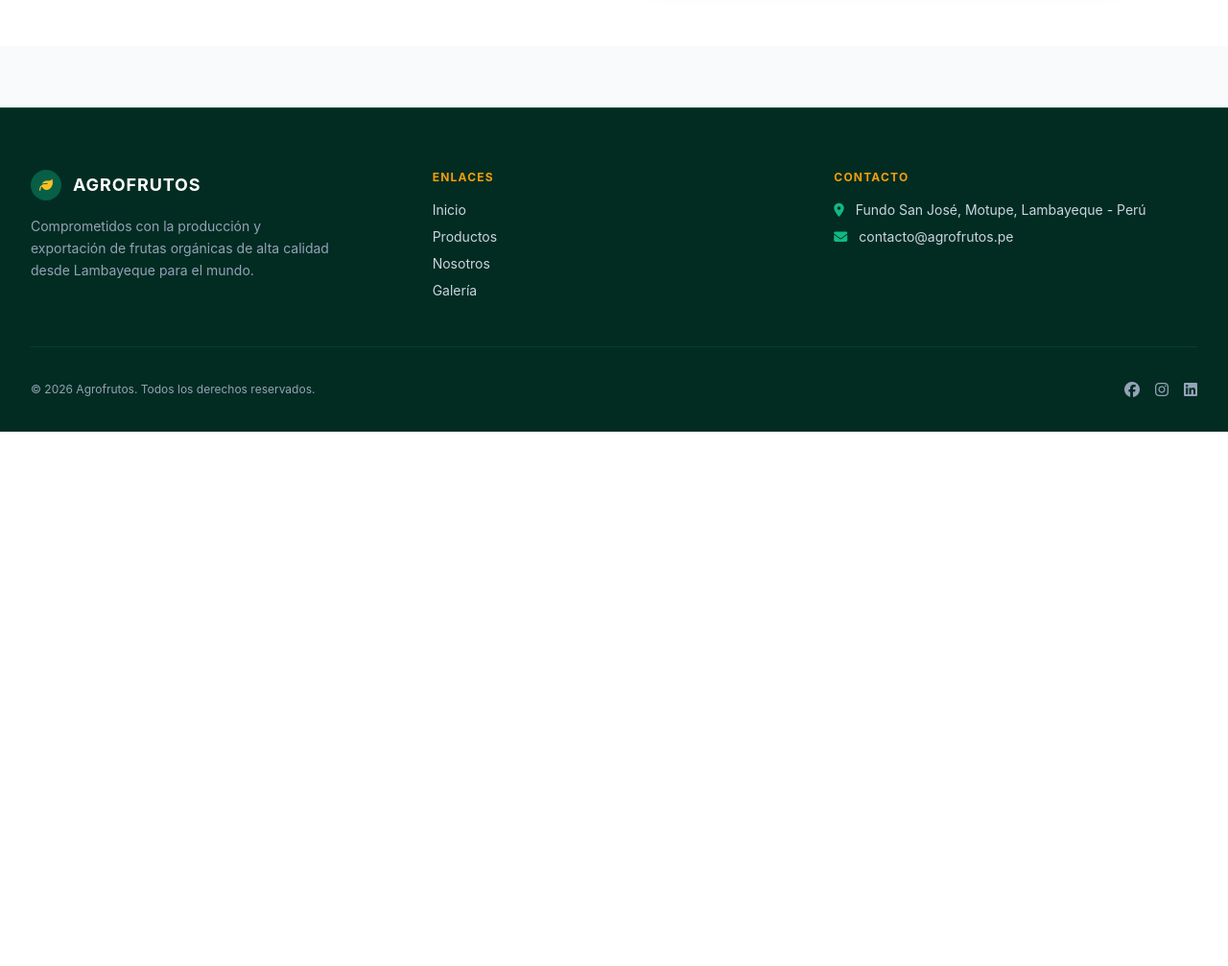
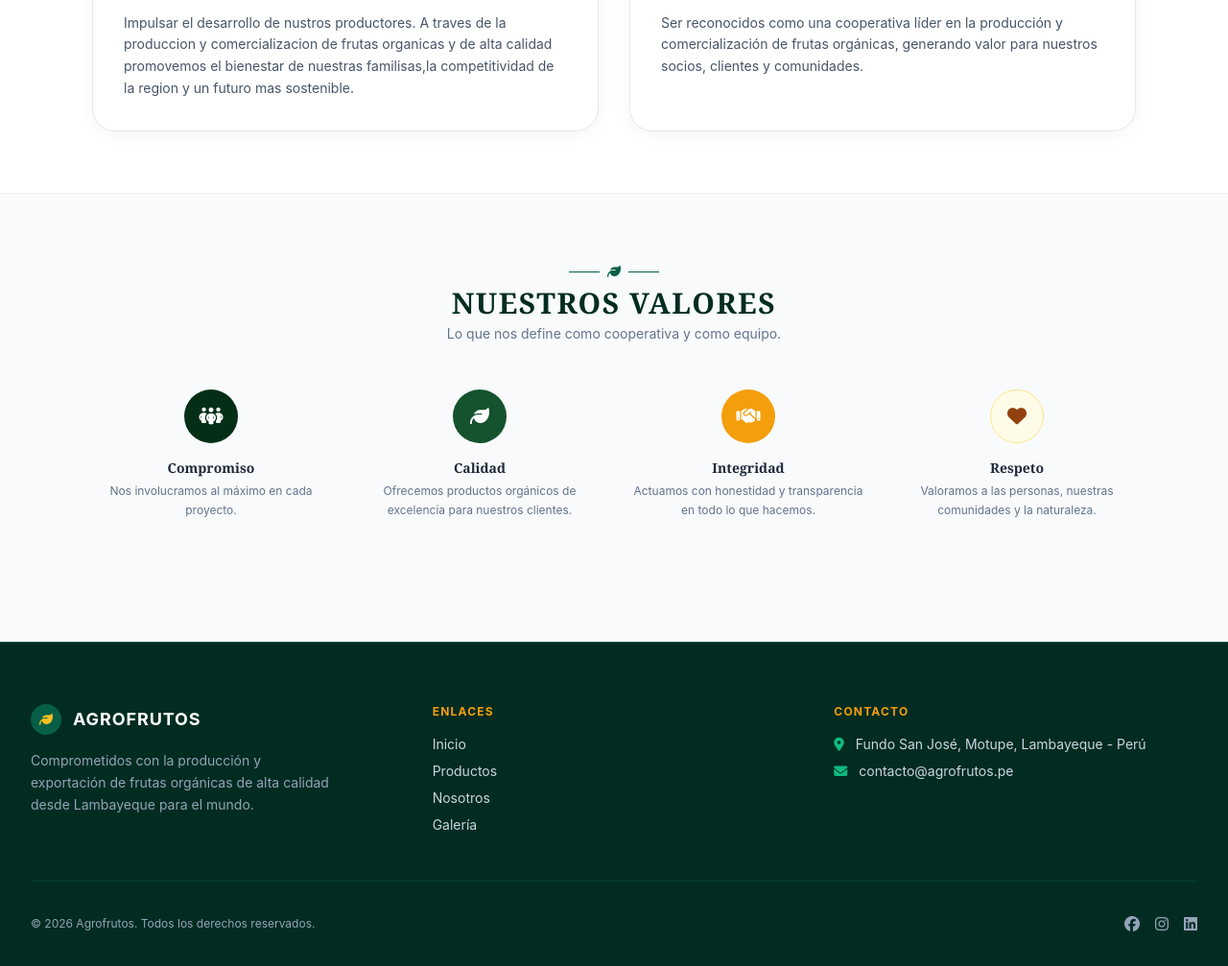
Before and after one commit to FrankyJJTM/Franky_Torres_Local, a Flask app: page /nosotros in a window 1280 px wide. Shown: the part 1626-2633 px from the top of the page at 96% size. Before the commit the page ends 2076 px from the top, so only its background shows below. Run offline with Flask 3, Linux system fonts and the light colour scheme.

Commit message:
feat: add about page

```diff
--- a/mi-proyecto/app/static/css/styles.css
+++ b/mi-proyecto/app/static/css/styles.css
@@ -28,3 +28,25 @@
     box-shadow: 0 10px 30px -4px rgba(0, 0, 0, 0.12);
     transform: translateY(-4px);
 }
+
+/* ===== Íconos circulares de la sección "Nuestros valores" (página Nosotros) ===== */
+.valor-icono {
+    width: 3.5rem;
+    height: 3.5rem;
+    border-radius: 9999px;
+    display: flex;
+    align-items: center;
+    justify-content: center;
+    font-size: 1.25rem;
+    margin: 0 auto 1rem auto;
+    transition: transform 0.3s ease;
+}
+
+.valor-item:hover .valor-icono {
+    transform: translateY(-4px) scale(1.05);
+}
+
+.valor-icono.verde-oscuro { background-color: #052e16; color: #fff; }
+.valor-icono.verde        { background-color: #14532d; color: #fff; }
+.valor-icono.ambar        { background-color: #f59e0b; color: #fff; }
+.valor-icono.crema        { background-color: #fefce8; color: #92400e; border: 1px solid #fde68a; }
--- a/mi-proyecto/app/templates/clientes/nosotros.html
+++ b/mi-proyecto/app/templates/clientes/nosotros.html
@@ -41,7 +41,7 @@
 
             <!-- Imagen Productores -->
             <div class="rounded-3xl overflow-hidden shadow-lg border border-slate-100">
-                <img src="{{ url_for('static', filename='img/productores.jpg') }}" alt="Productores Agrofrutos" class="w-full h-auto object-cover">
+                <img src="{{ url_for('static', filename='img/nosotros/productores.jpg') }}" alt="Productores Agrofrutos" class="w-full h-auto object-cover">
             </div>
 
         </div>
@@ -87,27 +87,110 @@
     </div>
 </section>
 
-<!-- SECCIÓN NUESTRA MISIÓN -->
+<!-- SECCIÓN NUESTRA MISIÓN Y VISIÓN -->
 <section class="py-16 bg-white">
     <div class="max-w-6xl mx-auto px-4 sm:px-6 lg:px-8">
-        <div class="grid grid-cols-1 md:grid-cols-2 gap-12 items-center">
 
-            <!-- Texto Misión -->
-            <div class="space-y-4">
-                <span class="text-emerald-600 font-semibold text-xs tracking-wider uppercase block">
-                    Nuestra Misión
-                </span>
-                <h2 class="text-2xl md:text-3xl font-extrabold text-slate-900 leading-tight">
-                    Impulsar el desarrollo<br>de nuestros productores
-                </h2>
-                <p class="text-slate-600 text-xs md:text-sm leading-relaxed max-w-md pt-2">
-                    A través de la producción y comercialización de frutas orgánicas y de alta calidad promovemos el bienestar de nuestras familias, la competitividad de la región y un futuro más sostenible.
+        <!-- Encabezado de la sección -->
+        <div class="text-center mb-12">
+            <div class="inline-flex items-center justify-center text-emerald-800 mb-2">
+                <span class="w-8 h-[1px] bg-emerald-800 mr-2"></span>
+                <i class="fa-solid fa-leaf text-sm"></i>
+                <span class="w-8 h-[1px] bg-emerald-800 ml-2"></span>
+            </div>
+            <h2 class="text-2xl md:text-3xl font-extrabold text-emerald-950 tracking-wider">NUESTRA MISIÓN Y VISIÓN</h2>
+            <p class="text-xs md:text-sm text-slate-500 mt-1">Los principios que guían nuestro trabajo día a día.</p>
+        </div>
+
+        <!-- Tarjetas Misión / Visión -->
+        <div class="grid grid-cols-1 md:grid-cols-2 gap-8">
+
+            <!-- Misión -->
+            <div class="bg-emerald-50/70 rounded-3xl p-8 border border-emerald-100 card-shadow tarjeta-hover">
+                <div class="w-14 h-14 rounded-full bg-emerald-800 text-white flex items-center justify-center mb-5 shadow">
+                    <i class="fa-solid fa-bullseye text-xl"></i>
+                </div>
+                <h3 class="text-xl font-bold text-emerald-950 mb-3">Misión</h3>
+                <p class="text-slate-600 text-sm leading-relaxed">
+                    Impulsar el desarrollo de nustros productores. A traves de la produccion y comercializacion de frutas organicas y de alta calidad promovemos el bienestar de nuestras familisas,la competitividad de la region y un futuro mas sostenible.
                 </p>
             </div>
 
-            <!-- Imagen Campo / Cosecha -->
-            <div class="rounded-3xl overflow-hidden shadow-lg border border-slate-100">
-                <img src="{{ url_for('static', filename='img/mision-campo.jpg') }}" alt="Cosecha de palta" class="w-full h-auto object-cover">
+            <!-- Visión -->
+            <div class="bg-amber-50/70 rounded-3xl p-8 border border-amber-100 card-shadow tarjeta-hover">
+                <div class="w-14 h-14 rounded-full bg-amber-500 text-white flex items-center justify-center mb-5 shadow">
+                    <i class="fa-solid fa-eye text-xl"></i>
+                </div>
+                <h3 class="text-xl font-bold text-emerald-950 mb-3">Visión</h3>
+                <p class="text-slate-600 text-sm leading-relaxed">
+                    Ser reconocidos como una cooperativa líder en la producción y comercialización de frutas orgánicas, generando valor para nuestros socios, clientes y comunidades.
+                </p>
+            </div>
+
+        </div>
+    </div>
+</section>
+
+<!-- SECCIÓN NUESTROS VALORES -->
+<section class="py-16 bg-slate-50 border-t border-slate-200/60">
+    <div class="max-w-6xl mx-auto px-4 sm:px-6 lg:px-8">
+
+        <!-- Encabezado de la sección -->
+        <div class="text-center mb-12">
+            <div class="inline-flex items-center justify-center text-emerald-800 mb-2">
+                <span class="w-8 h-[1px] bg-emerald-800 mr-2"></span>
+                <i class="fa-solid fa-leaf text-sm"></i>
+                <span class="w-8 h-[1px] bg-emerald-800 ml-2"></span>
+            </div>
+            <h2 class="text-2xl md:text-3xl font-extrabold text-emerald-950 tracking-wider">NUESTROS VALORES</h2>
+            <p class="text-xs md:text-sm text-slate-500 mt-1">Lo que nos define como cooperativa y como equipo.</p>
+        </div>
+
+        <!-- Grilla de 4 valores -->
+        <div class="grid grid-cols-2 md:grid-cols-4 gap-8 text-center">
+
+            <!-- Compromiso -->
+            <div class="valor-item">
+                <div class="valor-icono verde-oscuro">
+                    <i class="fa-solid fa-people-group"></i>
+                </div>
+                <h3 class="font-bold text-slate-800 text-sm mb-1">Compromiso</h3>
+                <p class="text-slate-500 text-xs leading-relaxed">
+                    Nos involucramos al máximo en cada proyecto.
+                </p>
+            </div>
+
+            <!-- Calidad -->
+            <div class="valor-item">
+                <div class="valor-icono verde">
+                    <i class="fa-solid fa-leaf"></i>
+                </div>
+                <h3 class="font-bold text-slate-800 text-sm mb-1">Calidad</h3>
+                <p class="text-slate-500 text-xs leading-relaxed">
+                    Ofrecemos productos orgánicos de excelencia para nuestros clientes.
+                </p>
+            </div>
+
+            <!-- Integridad -->
+            <div class="valor-item">
+                <div class="valor-icono ambar">
+                    <i class="fa-solid fa-handshake"></i>
+                </div>
+                <h3 class="font-bold text-slate-800 text-sm mb-1">Integridad</h3>
+                <p class="text-slate-500 text-xs leading-relaxed">
+                    Actuamos con honestidad y transparencia en todo lo que hacemos.
+                </p>
+            </div>
+
+            <!-- Respeto -->
+            <div class="valor-item">
+                <div class="valor-icono crema">
+                    <i class="fa-solid fa-heart"></i>
+                </div>
+                <h3 class="font-bold text-slate-800 text-sm mb-1">Respeto</h3>
+                <p class="text-slate-500 text-xs leading-relaxed">
+                    Valoramos a las personas, nuestras comunidades y la naturaleza.
+                </p>
             </div>
 
         </div>
```
Also changed, not shown: mi-proyecto/app/static/img/nosotros/productores.jpg (added).
